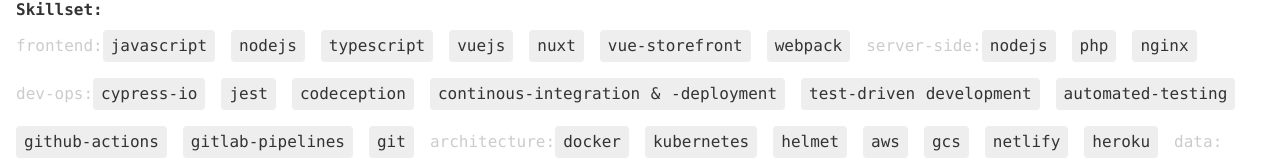
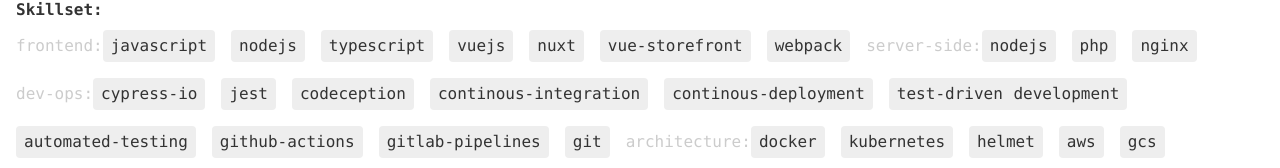
Before and after one commit to cewald/website, a Nuxt app: page / in a window 1280 px wide. Shown: the part 292-460 px from the top of the page. Built offline with nearby package versions, Linux system fonts and the light colour scheme.

Commit message:
Improve linebreak

```diff
--- a/components/SkillSet.vue
+++ b/components/SkillSet.vue
@@ -31,7 +31,8 @@
           'cypress-io',
           'jest',
           'codeception',
-          'continous-integration & -deployment',
+          'continous-integration',
+          'continous-deployment',
           'test-driven development',
           'automated-testing',
           'github-actions',
```
